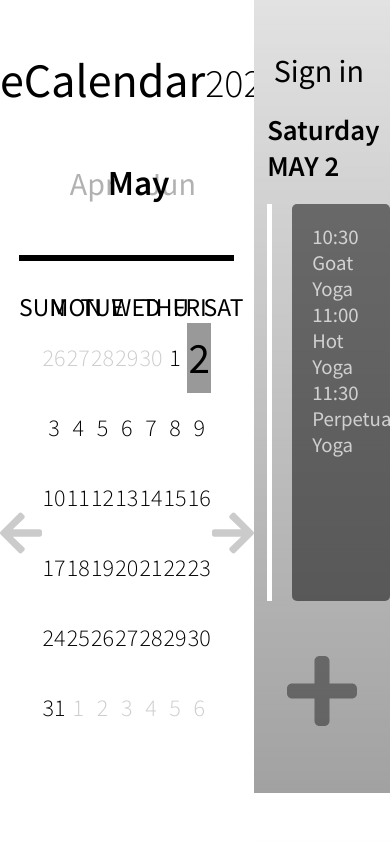
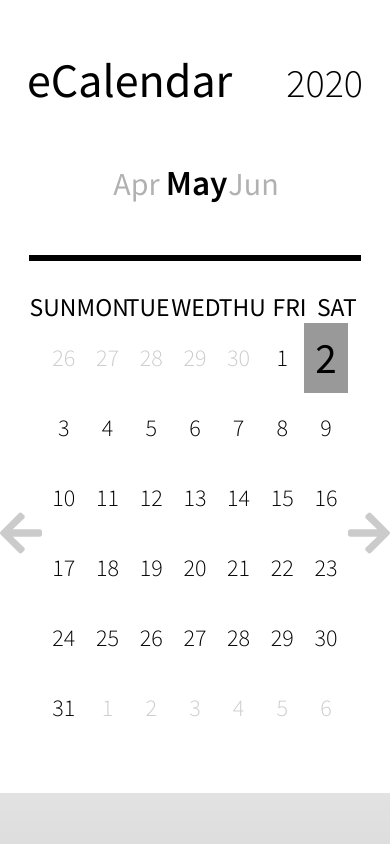
Before and after one commit to Chingu-Solo/solo-koala-195, a React (Create React App) app: page / in a window 390 px wide. Shown: the top 844 px of the page. Built offline with nearby package versions, Linux system fonts and the light colour scheme.

Commit message:
make main layout responsive

```diff
--- a/package.json
+++ b/package.json
@@ -11,7 +11,6 @@
     "@testing-library/user-event": "^7.2.1",
     "react": "^16.13.1",
     "react-dom": "^16.13.1",
-    "react-modal": "^3.11.2",
     "react-scripts": "3.4.1",
     "uniqid": "^5.2.0"
   },
--- a/src/App.css
+++ b/src/App.css
@@ -1,4 +1,10 @@
 .App {
 	display: flex;
-	height: 100%;
+	min-height: 100vh;
 }
+
+@media (max-width: 768px) {
+	.App {
+		display: block;
+	}
+}
--- a/src/Components/Calendar/Calendar.module.css
+++ b/src/Components/Calendar/Calendar.module.css
@@ -2,3 +2,9 @@
 	width: 65%;
 	padding: 50px 0;
 }
+
+@media (max-width: 768px) {
+	.container {
+		width: 100%;
+	}
+}
--- a/src/Components/Event/Event.module.css
+++ b/src/Components/Event/Event.module.css
@@ -3,14 +3,21 @@
 	background-image: url("http://localhost:3000/assets/images/autumn.jpg");
 	background-position: left;
 	background-size: cover;
+	position: relative;
 }
 .transBack {
 	background-image: linear-gradient(
 		rgba(255, 255, 255, 0.7),
 		rgba(255, 255, 255, 0)
 	);
-	position: fixed;
-	width: 35%;
+	position: absolute;
+	width: 100%;
 	height: 100%;
 	z-index: 1;
 }
+
+@media (max-width: 768px) {
+	.container {
+		width: 100%;
+	}
+}
--- a/src/Components/Event/ListEvent.js
+++ b/src/Components/Event/ListEvent.js
@@ -7,7 +7,7 @@ const ListEvent = ({ events }) => {
 			<div className={classes.vert_bar} />
 			<ul className={classes.list}>
 				{events.map((e) => (
-					<li>{`${e.begin} ${e.title}`}</li>
+					<li key={e.id}>{`${e.begin} ${e.title}`}</li>
 				))}
 			</ul>
 		</div>
--- a/src/Components/Event/ListEvent.module.css
+++ b/src/Components/Event/ListEvent.module.css
@@ -2,7 +2,7 @@
 	display: flex;
 	margin-top: 20px;
 	padding: 0 10%;
-	height: 50%;
+	min-height: 400px;
 }
 
 .list {
--- a/src/index.css
+++ b/src/index.css
@@ -3,10 +3,3 @@
 	font-family: "Source Sans Pro";
 	box-sizing: border-box;
 }
-
-html {
-	height: 100vh;
-}
-body {
-	min-height: 100%;
-}
```
Also changed, not shown: 1 other file (tests, documents, lock files or other folders).
